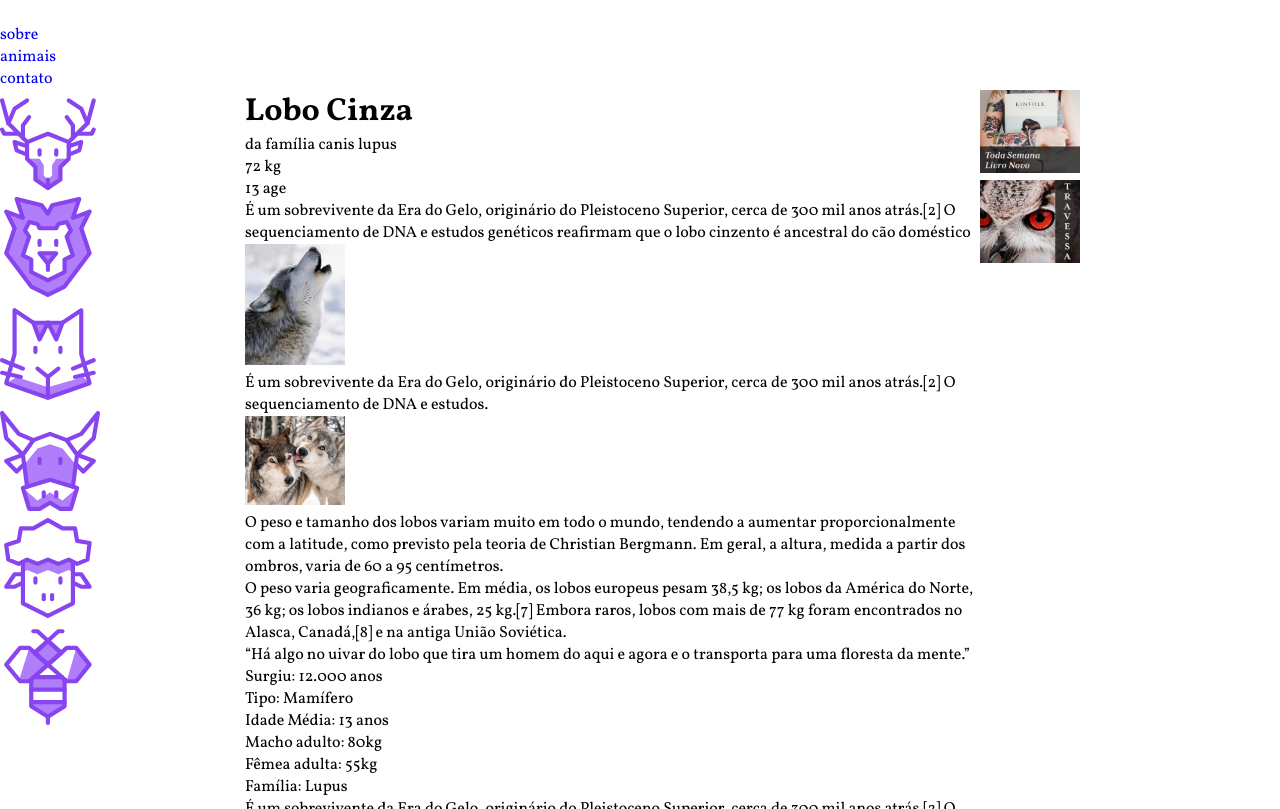
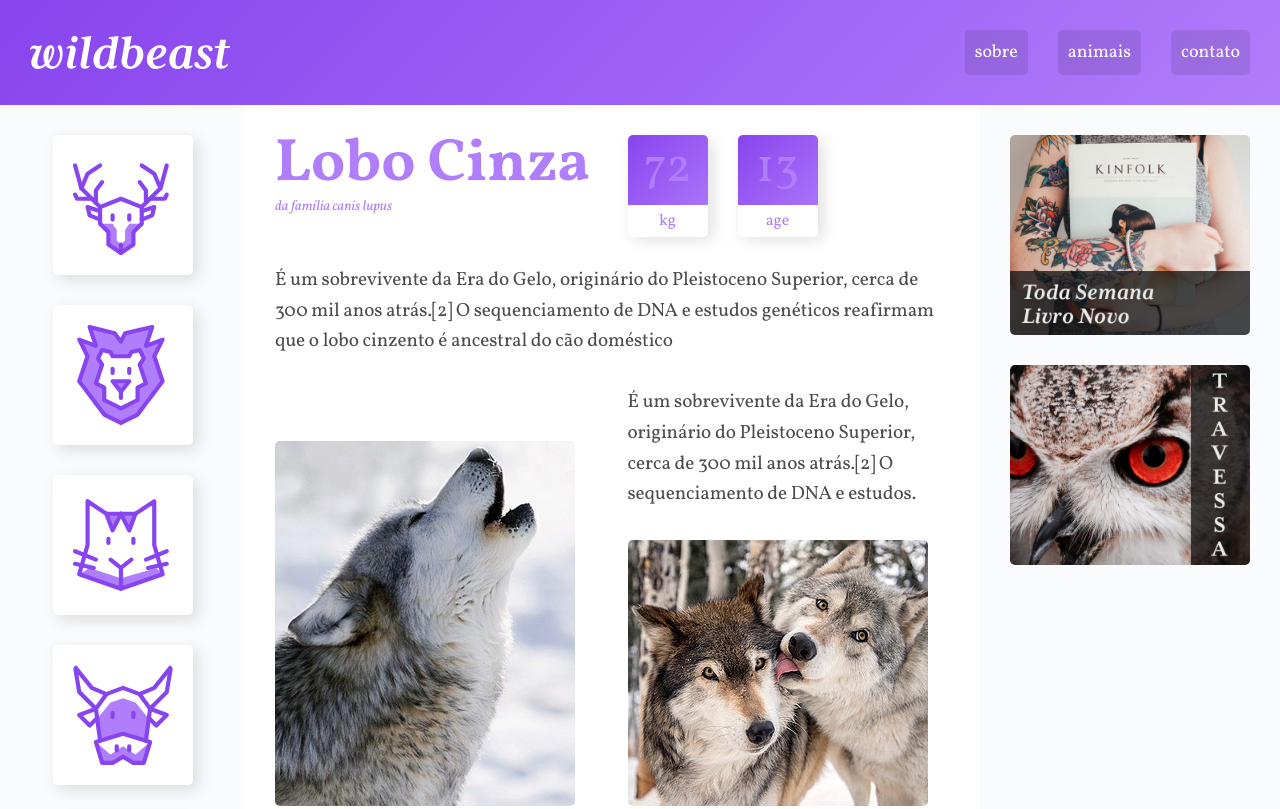
Before and after one commit to GabrielH-NH/projeto-grid-layout, a plain HTML site: page index.html in a window 1280 px wide. Shown: the top 809 px of the page. Drawn offline with Linux system fonts and the light colour scheme.

Commit message:
estilizando o projeto

```diff
--- a/css/style.css
+++ b/css/style.css
@@ -15,10 +15,10 @@ a {
   text-decoration: none;
 }
 
-
-
 img {
-  max-width: 100px;
+  display: block;
+  max-width: 100%;
+  border-radius: 5px;
 }
 
 /* GRID GERAL */
@@ -35,20 +35,180 @@ img {
 
 .header {
   grid-area: header;
+  background: linear-gradient(135deg, #8844ee, #B07dfb);
+  padding: 30px;
+  display: grid;
+  grid-template-columns: 1fr auto;
+  align-items: center;
 }
+
+.header nav ul {
+  display: flex;
+  flex-wrap: wrap;
+}
+
+.header nav a {
+  display: block;
+  padding: 10px;
+  font-size: 1.125em;
+  background: rgb( 0, 0, 0, .1);
+  border-radius: 5px;
+  transition: 0.2s;
+  color: white;
+}
+
+.header nav a:hover {
+  background: rgb( 0, 0, 0, .5);
+
+}
+
+.header li + li {
+  margin-left: 30px;
+}
+
+.logo {
+  max-width: 200px;
+}
+
+/*SIDENAV*/
 
 .sidenav {
   grid-area: sidenav;
+  background: #fafbfc;
+  padding: 30px;
 }
+
+.sidenav li a {
+  display: block;
+  min-width: 60px;
+  max-width: 100px;
+  margin: 0 auto 30px auto;
+  background: white;
+  padding: 20px;
+  border-radius: 5px;
+  box-shadow: 5px 5px 15px 0px rgb( 44, 44, 44, .15);
+  transition: 0.3s ease-out;
+}
+
+.sidenav li a:hover {
+  background: #B07dfb;
+}
+
+/* CONTENT */
 
 .content {
   grid-area: content;
+  max-width: 900px;
+  margin: 0 auto;
+  padding: 30px;
+  display: grid;
+  grid-template-columns: 1fr 1fr;
+  gap: 30px;
 }
+
+.col-wide {
+  grid-column: 1/-1;
+}
+
+.img-1 {
+  grid-row: span 2;
+  align-self: end;
+}
+
+.img-2 {
+  align-self: end;
+}
+
+/* ESTILOS CONTENT */
+
+p {
+  font-size: 1.2em;
+  line-height: 1.6;
+  letter-spacing: -0.005em;
+  color: rgba( 0, 0, 0, .7);
+}
+
+.informacoes p + p {
+  margin-top: 30px;
+}
+
+/* TITULO */
+
+.titulo {
+  color: #B07dfb;
+}
+
+.titulo h1 {
+  font-size: 3.75em;
+  line-height: 1;
+  font-weight: 700;
+}
+
+.titulo span {
+  font-size: 0.875em;
+  font-style: italic;
+}
+
+/* CARACTERISTICAS */
+
+.caracteristicas {
+  display: flex;
+  align-items: flex-start;
+}
+
+.caracteristicas > div {
+  width: 80px;
+  text-align: center;
+  background: linear-gradient(135deg, #8844ee, #B07dfb);
+  border-radius: 5px;
+  box-shadow: 5px 5px 15px 0px rgb( 44, 44, 44, .15);
+  position: relative;
+}
+
+.caracteristicas > div:first-child {
+  margin-right: 30px;
+}
+
+.caracteristicas span {
+  display: block;
+  color: #B07dfb;
+}
+
+.numero {
+  color: #B07dfb;
+  font-size: 3em;
+  line-height: 1;
+  margin: 10px auto;
+}
+
+.rotulo {
+  background: white;
+  border-radius: 0 0 5px 5px;
+  padding: 5px 0;
+  position: relative;
+  top: 2px;
+}
+
+/* ANUNCIOS */
 
 .anuncios {
   grid-area: anuncios;
+  background: #fafbfc;
+  display: grid;
+  align-content: start;
+  padding: 30px;
+  gap: 30px;
 }
+
+/* FOOTER */
 
 .footer {
   grid-area: footer;
+  background: linear-gradient(135deg, #8844ee, #B07dfb);
 }
+
+.footer p {
+  color: white;
+  text-align: center;
+  padding: 30px;
+}
--- a/index.html
+++ b/index.html
@@ -97,19 +97,19 @@
 
             </div>
 
-            <p>É um sobrevivente da Era do Gelo, originário do Pleistoceno Superior, cerca de 300 mil anos atrás.[2] O sequenciamento de DNA e estudos genéticos reafirmam que o lobo cinzento é ancestral do cão doméstico</p>
+            <p class="col-wide">É um sobrevivente da Era do Gelo, originário do Pleistoceno Superior, cerca de 300 mil anos atrás.[2] O sequenciamento de DNA e estudos genéticos reafirmam que o lobo cinzento é ancestral do cão doméstico</p>
 
-            <img src="./img/wolf1.jpg" alt="wolf 1">
+            <img class="img-1" src="./img/wolf1.jpg" alt="wolf 1">
 
             <p>É um sobrevivente da Era do Gelo, originário do Pleistoceno Superior, cerca de 300 mil anos atrás.[2] O sequenciamento de DNA e estudos.</p>
 
-            <img src="./img/wolf2.jpg" alt="wolf 2">
+            <img class="img-2" src="./img/wolf2.jpg" alt="wolf 2">
 
             <p>O peso e tamanho dos lobos variam muito em todo o mundo, tendendo a aumentar proporcionalmente com a latitude, como previsto pela teoria de Christian Bergmann. Em geral, a altura, medida a partir dos ombros, varia de 60 a 95 centímetros.</p>
 
             <p>O peso varia geograficamente. Em média, os lobos europeus pesam 38,5 kg; os lobos da América do Norte, 36 kg; os lobos indianos e árabes, 25 kg.[7] Embora raros, lobos com mais de 77 kg foram encontrados no Alasca, Canadá,[8] e na antiga União Soviética.</p>
 
-            <blockquote class="citacao">
+            <blockquote class="citacao col-wide">
               <p>“Há algo no uivar do lobo que tira um homem do aqui e agora e o transporta para uma floresta da mente.”</p>
             </blockquote>
 
@@ -128,7 +128,7 @@
               <p>É um sobrevivente da Era do Gelo, originário do Pleistoceno Superior, cerca de 300 mil anos atrás.[2] O sequenciamento de DNA e estudos genéticos reafirmam que o lobo cinzento é ancestral do cão doméstico.</p>
             </div>
 
-            <img src="./img/wolf3.jpg" alt="wolf 3">
+            <img src="./img/wolf3.jpg" alt="wolf 3" class="col-wide">
         </main> <!-- content -->
 
         <aside class="anuncios">
```
